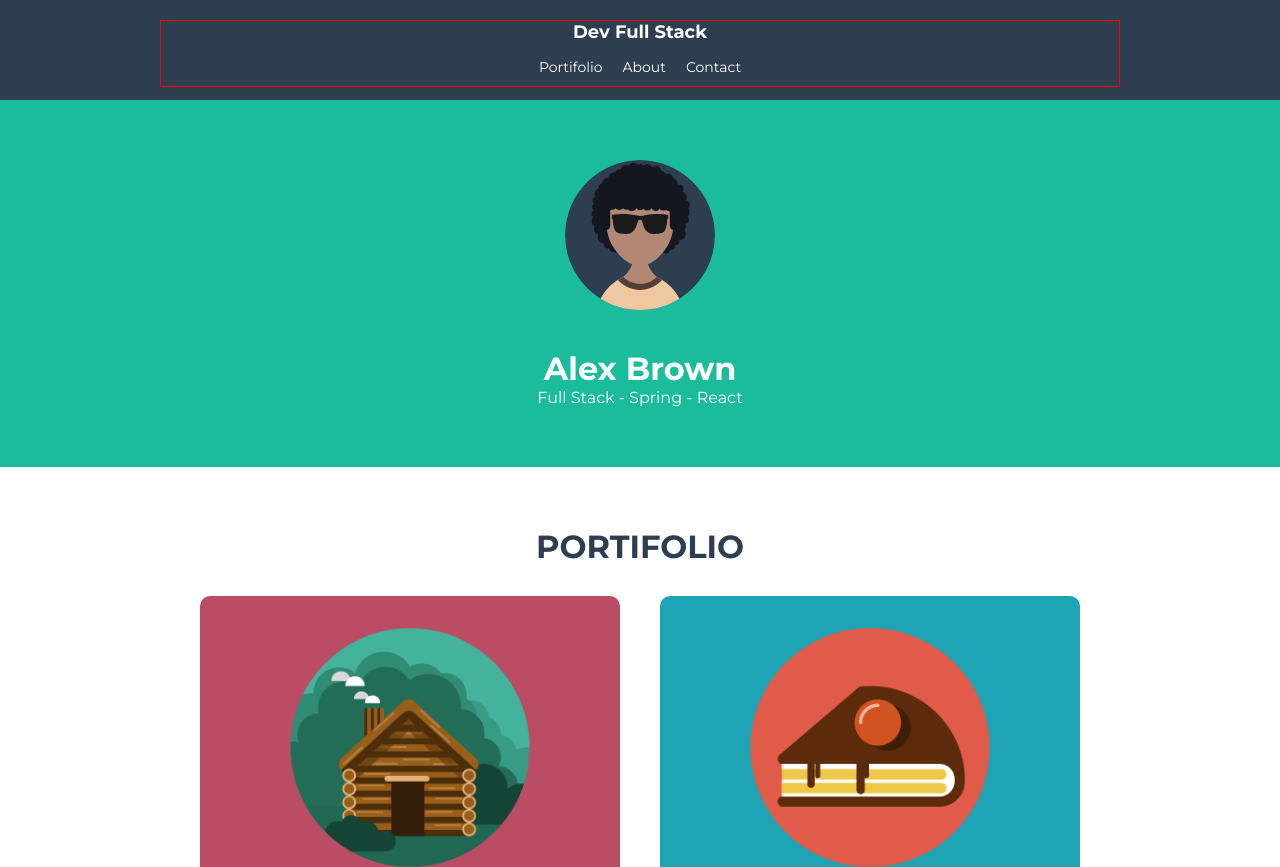
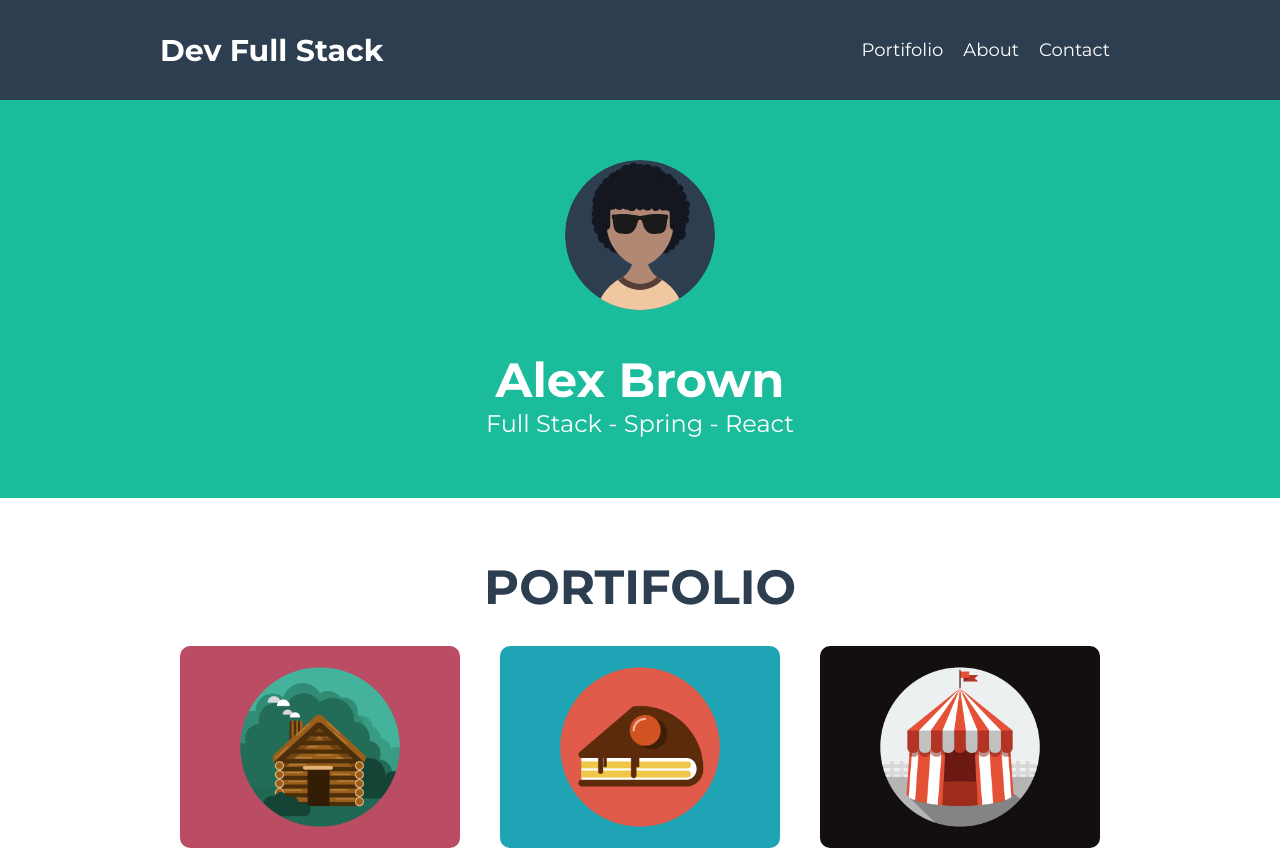
Before and after one commit to Janderson1323/projetoProfile2, a plain HTML site: page index.html in a window 1280 px wide. Shown: the top 867 px of the page. Drawn offline with Linux system fonts and the light colour scheme.

Commit message:
program finished

```diff
--- a/css/styles.css
+++ b/css/styles.css
@@ -11,16 +11,22 @@ html, body {
 
 }
 
+:root {
+    --dark-gray: #2c3e50;
+    --color-white: #fff;
+    --color-green: #1ABC9C;
+}
+
 footer {
     height: 120px;
-    background-color: #2c3e50;
+    background-color: var(--dark-gray);
     display: flex;
     flex-direction: column;
     align-items: center;
 }
 
 .nav-container {
-    background-color: #2c3e50;
+    background-color: var(--dark-gray);
     height: 100px;
     width: 100%;
     padding: 20px;
@@ -28,10 +34,7 @@ footer {
 }
 
 .nav-main {
-   width: 100%;
-   max-width: 960px;
-   border: 1px solid red;
-   margin: 0 auto;
+
    display: flex;
    flex-direction: column;
    align-items: center;
@@ -39,7 +42,7 @@ footer {
 }
 
 .nav-main  a {
-  color: white;
+  color: var(--color-white);
   text-transform: upercase;
   text-decoration: none;
 
@@ -65,11 +68,11 @@ footer {
 }
 
 .profile-container {
-    background-color: #1ABC9C ;
+    background-color: var(--color-green) ;
     display: flex;
     flex-direction: column;
     align-items: center;
-    color: #fff;
+    color: var(--color-white);
     padding: 160px 0 60px 0;
 }
 
@@ -96,7 +99,8 @@ footer {
 
 }
 
-#portifolio {
+
+.container {
     width: 100%;
     max-width: 960px;
     margin: 0 auto;
@@ -106,7 +110,7 @@ footer {
     font-size: 2rem;
     text-transform: uppercase;
     text-align: center;
-    color: #2c3e50;
+    color: var(--dark-gray);
     margin: 60px 0 10px 0;
 }
 
@@ -126,7 +130,7 @@ footer {
 }
 
 .footer-title {
-    color: #fff;
+    color: var(--color-white);
     font-size: 14px;
     margin-top: 30px;
 }
@@ -136,3 +140,41 @@ footer {
     height: 32px;
     margin: 10px;
 }
+
+@media(min-width: 576px) {
+    html {
+        font-size: 20px;
+    }
+
+}
+
+@media(min-width: 768px) {
+    html {
+        font-size: 24px;
+    }
+
+    .portifolio-item {
+        width: 280px;
+    }
+
+    .nav-container {
+        display: flex;
+
+    }
+
+    .nav-main {
+        flex-direction: row;
+        justify-content: space-between;
+    }
+    .nav-brand {
+        margin-bottom: 0;
+        font-size: 30px;
+    }
+
+    .menu-itens li {
+
+        font-size: 18px;
+
+    }
+
+}
--- a/index.html
+++ b/index.html
@@ -18,7 +18,7 @@
 
 <body>
     <header class="nav-container">
-        <nav class="nav-main">
+        <nav class="container nav-main">
             <a class="nav-brand" href="#">Dev Full Stack</a>
             <ul class="menu-itens">
                 <li><a href="#portifolio">Portifolio</a></li>
@@ -38,7 +38,7 @@
 
         </section>
 
-        <section id="portifolio">
+        <section id="portifolio" class="container">
             <h2 class="portifolio-title">Portifolio</h2>
             <div class="portifolio-container">
                 <img class="portifolio-item" src="img/portfolio1.png" alt="Portifolio 1">
```
